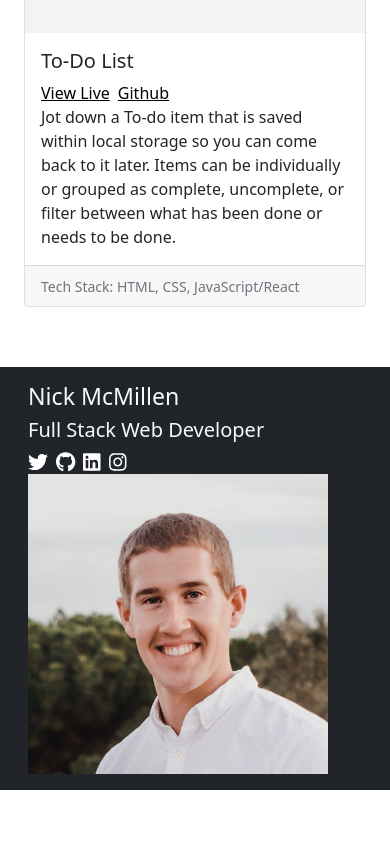
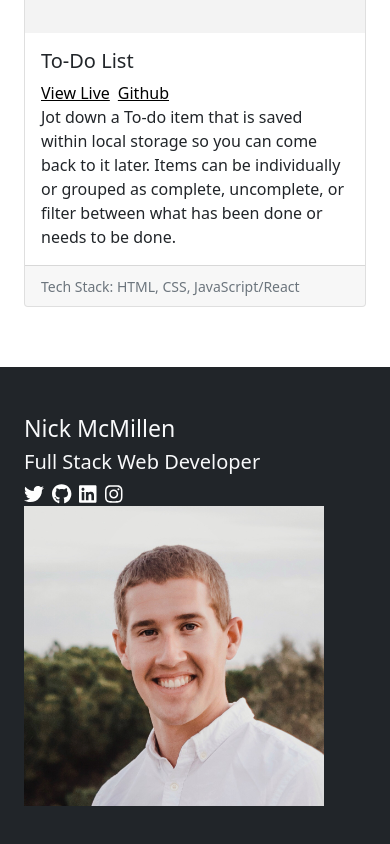
Before and after one commit to nmcmillen/personal-react-site, a React (Create React App) app: page / in a window 390 px wide. Shown: the part 4836-5680 px from the top of the page. Before the commit the page ends 5626 px from the top, so only its background shows below. Built offline with nearby package versions, Linux system fonts and the light colour scheme.

Commit message:
updated contact section to remove placeholder phone and address

```diff
--- a/package.json
+++ b/package.json
@@ -12,9 +12,9 @@
     "@testing-library/react": "^12.1.4",
     "@testing-library/user-event": "^13.5.0",
     "bootstrap": "^5.1.3",
-    "react": "^18.0.0",
+    "react": "^18.1.0",
     "react-bootstrap": "^2.2.2",
-    "react-dom": "^18.0.0",
+    "react-dom": "^18.1.0",
     "react-icons": "^4.3.1",
     "react-router-dom": "^6.3.0",
     "react-scripts": "5.0.0",
--- a/src/components/Contact.js
+++ b/src/components/Contact.js
@@ -1,6 +1,6 @@
 import React from "react";
 import "./Contact.css";
-import { Col, Container, Image, Row } from "react-bootstrap";
+import { Container} from "react-bootstrap";
 import { FontAwesomeIcon } from "@fortawesome/react-fontawesome";
 import {
   faGithub,
@@ -16,11 +16,14 @@ import portrait from "./images/nick-portrait.jpg";
 
 export default function Contact() {
   return (
-    <Container fluid className="bg-dark" id="contact-section">
-      <Container  className="text-light p-3">
-        <Row className="justify-content-center">
-          {/* LEFT COLUMN */}
-          <Col className="column-1 justify-content-center" md={3}>
+    <Container
+      fluid
+      className="about-me bg-dark text-light"
+      id="about-me-section"
+    >
+      <Container className="py-5">
+        <div className="d-lg-flex align-items-center justify-content-center">
+          <div className="px-lg-5">
             <h3>Nick McMillen</h3>
             <h5>Full Stack Web Developer</h5>
             <div className="social-icons">
@@ -35,15 +38,42 @@ export default function Contact() {
               </a>
               <a href="https://www.instagram.com/nick.mcmillen/">
                 <FontAwesomeIcon icon={faInstagram} size="lg" />
-                </a>
+              </a>
             </div>
-          </Col>
-          {/* RIGHT COLUMN */}
-          <Col className="column-2" md={3}>
-            <Image className="" id="contact-headshot" src={portrait} />
-          </Col>
-        </Row>
+          </div>
+          <img className="" id="contact-headshot" src={portrait} alt="" />
+        </div>
       </Container>
     </Container>
   );
 }
+
+// //     <Container fluid className="bg-dark" id="contact-section">
+// <Container  className="text-light p-3">
+// <Row className="justify-content-center">
+//   {/* LEFT COLUMN */}
+//   <Col className="column-1 justify-content-center" md={3}>
+//     <h3>Nick McMillen</h3>
+//     <h5>Full Stack Web Developer</h5>
+//     <div className="social-icons">
+//       <a href="https://twitter.com/nickmcmillen80">
+//         <FontAwesomeIcon icon={faTwitter} size="lg" />
+//       </a>
+//       <a href="https://github.com/nmcmillen">
+//         <FontAwesomeIcon icon={faGithub} size="lg" />
+//       </a>
+//       <a href="https://www.linkedin.com/in/nickmcmillen/">
+//         <FontAwesomeIcon icon={faLinkedin} size="lg" />
+//       </a>
+//       <a href="https://www.instagram.com/nick.mcmillen/">
+//         <FontAwesomeIcon icon={faInstagram} size="lg" />
+//         </a>
+//     </div>
+//   </Col>
+//   {/* RIGHT COLUMN */}
+//   <Col className="column-2" md={3}>
+//     <Image className="" id="contact-headshot" src={portrait} />
+//   </Col>
+// </Row>
+// </Container>
+// </Container>
```
Also changed, not shown: 1 other file (tests, documents, lock files or other folders).
